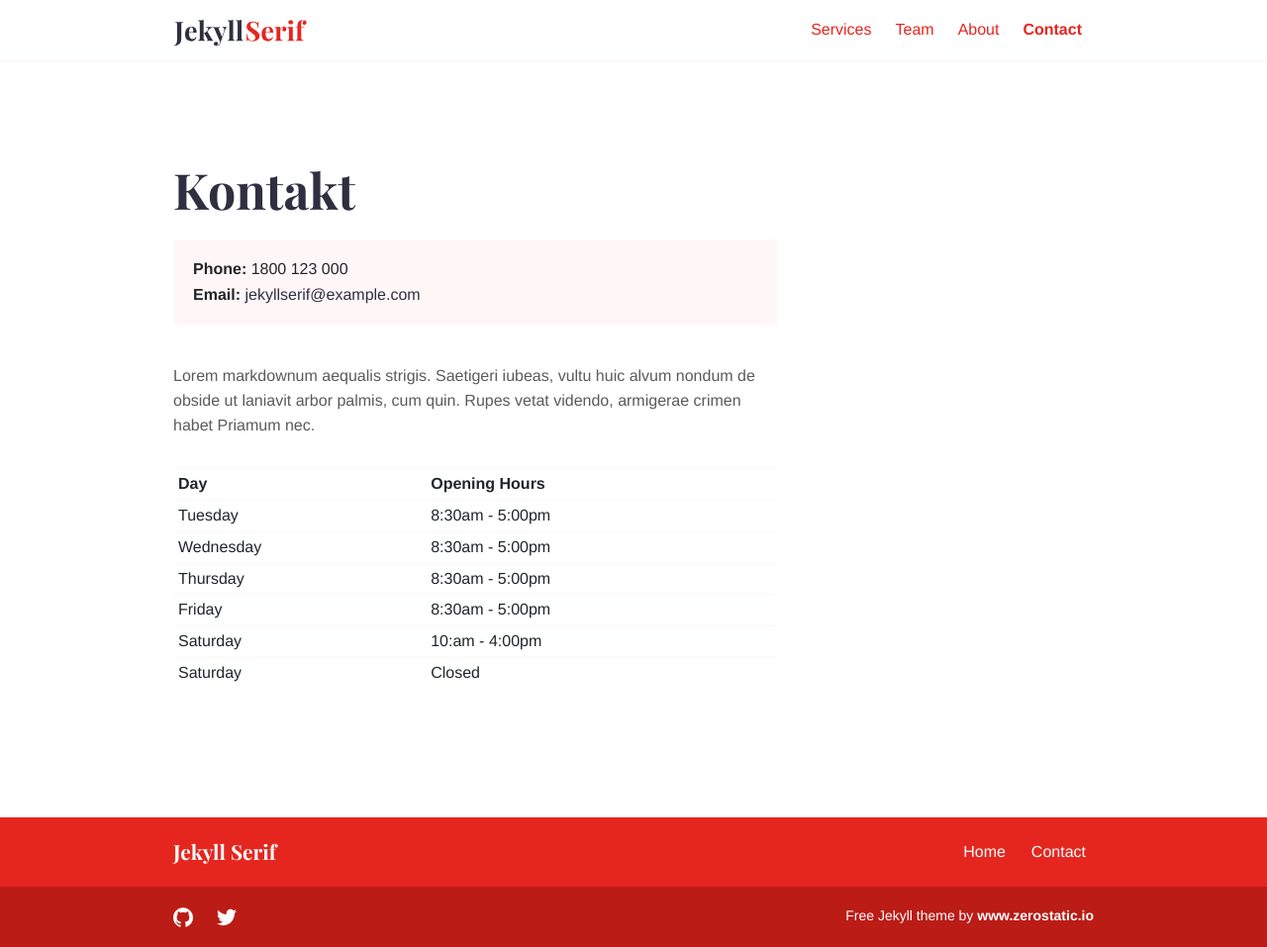
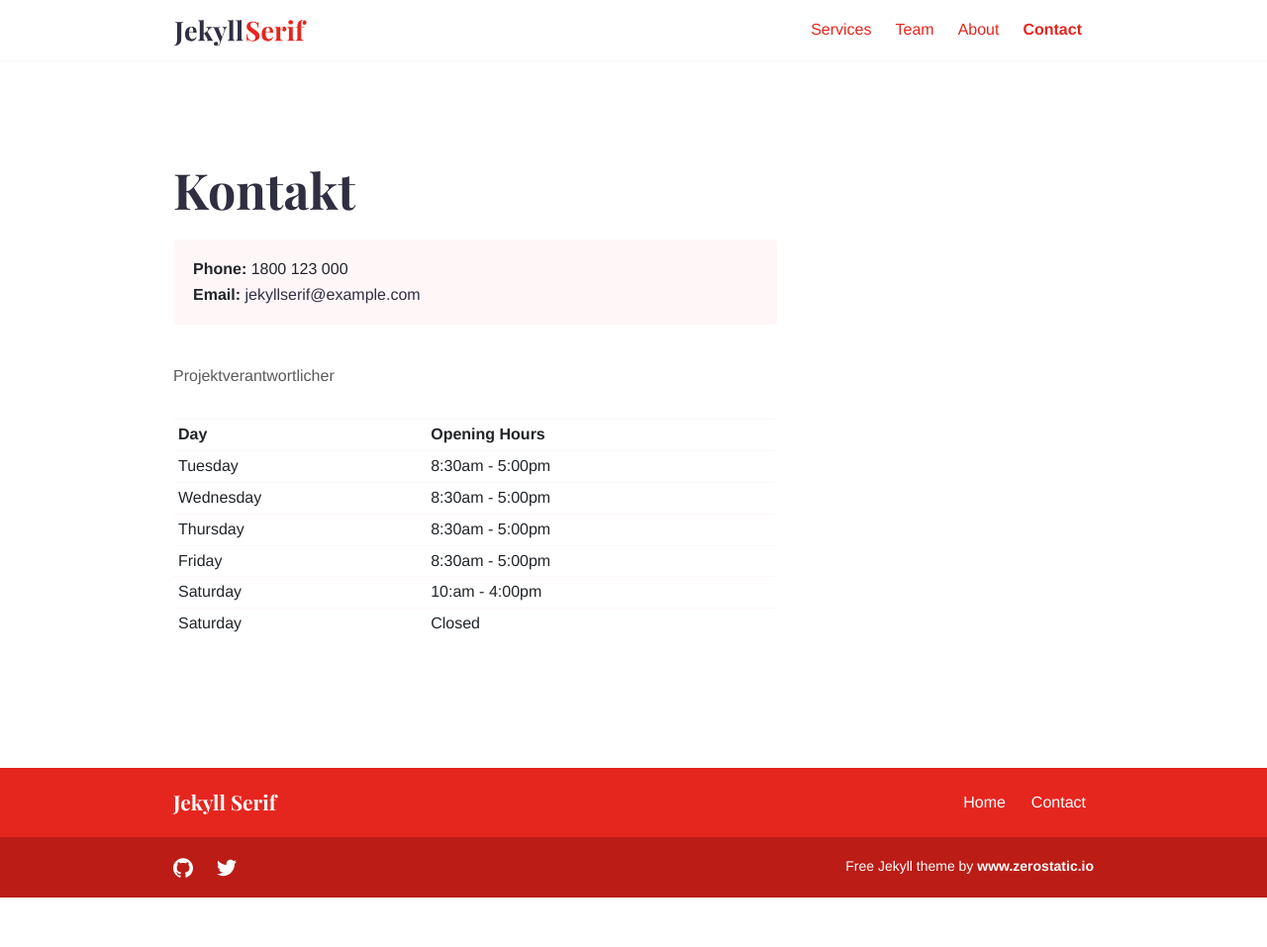
Before and after one commit to ZsanettMed/happy-plankton-d87df, a Jekyll site: the page built from contact.md, in a window 1280 px wide. Shown: the whole page at 99% size. Built offline with Jekyll 4.4.1, drawn with Linux system fonts in a browser that asks for light colours; after the commit the page ends 907 px from its top, so only the background shows below that.

Commit message:
contact.md: changed

```diff
--- a/contact.md
+++ b/contact.md
@@ -4,7 +4,7 @@ layout: contact
 bodyClass: page-contact
 ---
 
-Lorem markdownum aequalis strigis. Saetigeri iubeas, vultu huic alvum nondum de obside ut laniavit arbor palmis, cum quin. Rupes vetat videndo, armigerae crimen habet Priamum nec.
+Projektverantwortlicher
 
 | Day       | Opening Hours   |
 | --------- | --------------- |
```
